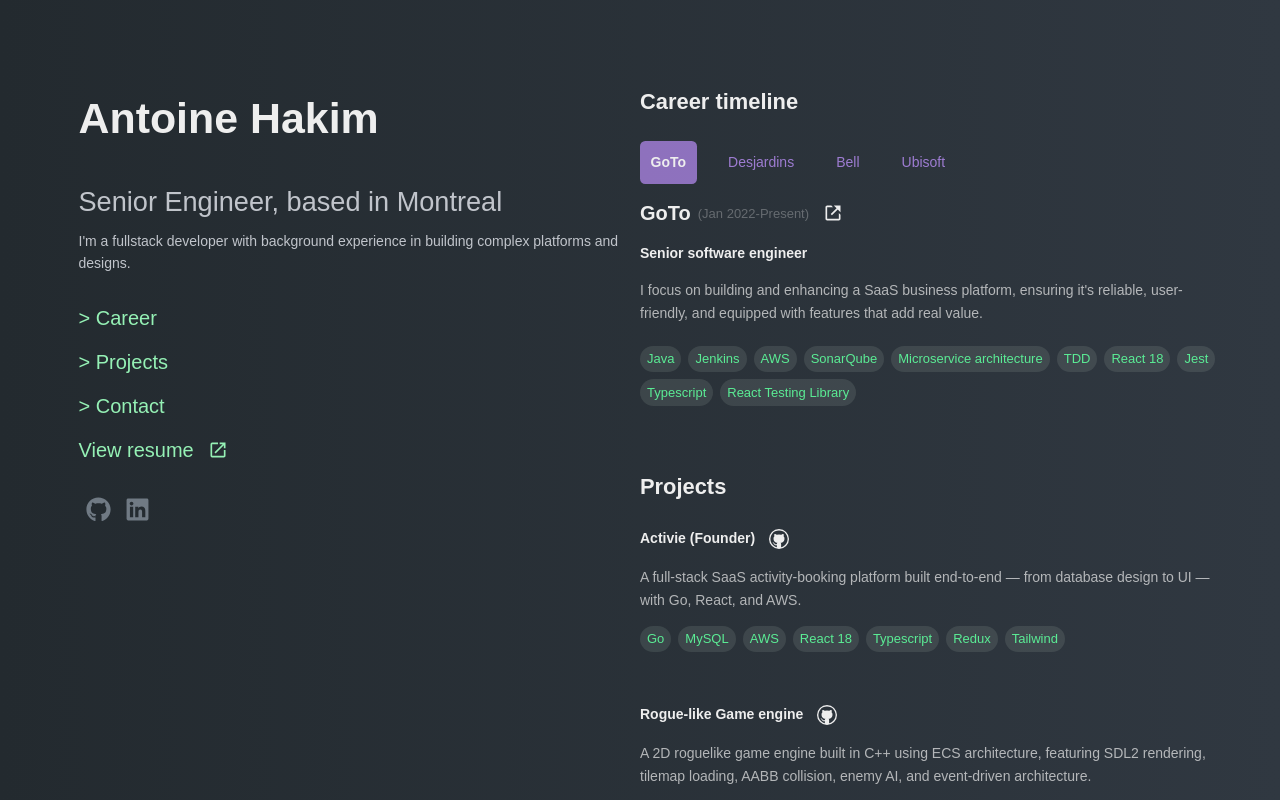
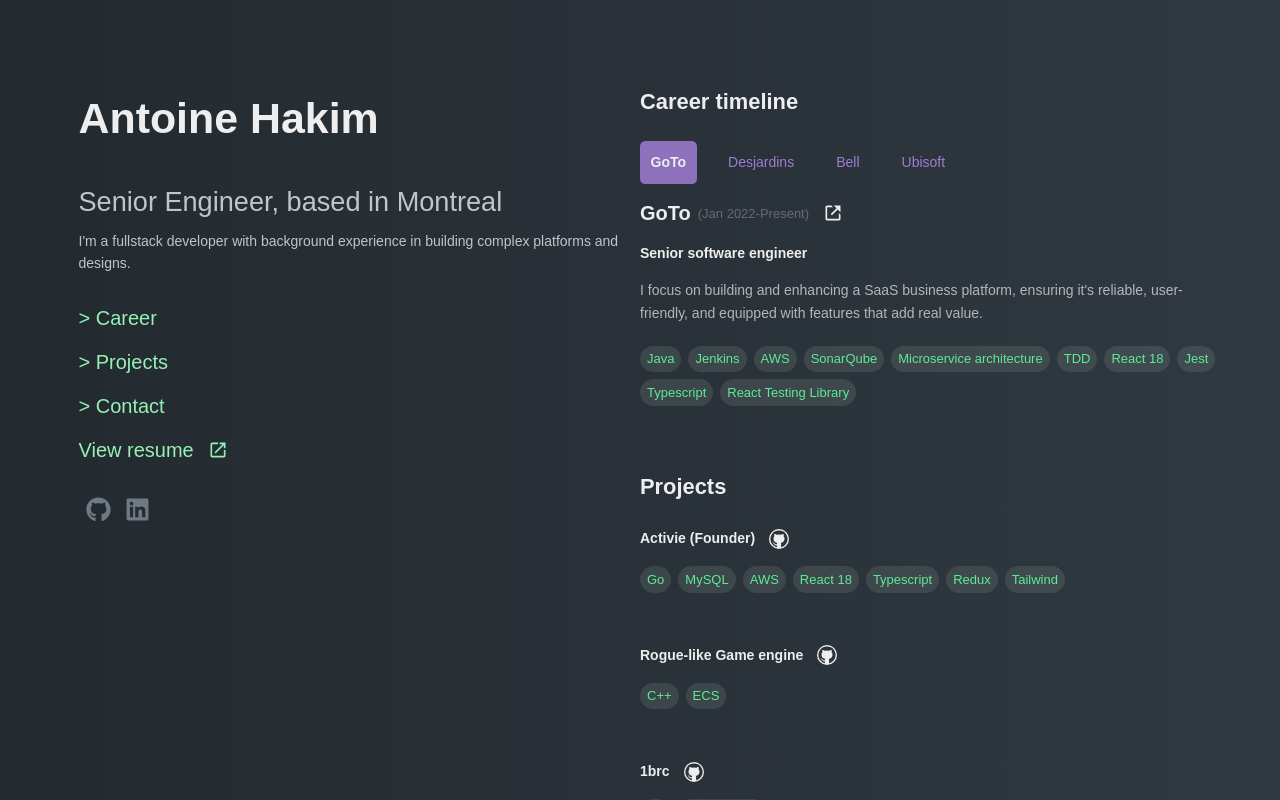
Before and after one commit to thenoobgrammer/my-portfolio-v2, a Next.js app: page /en in a window 1280 px wide. Shown: the top 800 px of the page. Built offline with nearby package versions, Linux system fonts and the light colour scheme; a web font is replaced by a local one.

Commit message:
Build should function now

```diff
--- a/src/app/[locale]/_sections/projects.tsx
+++ b/src/app/[locale]/_sections/projects.tsx
@@ -39,7 +39,7 @@
 											</Link>
 										</IconButton>
 									</div>
-									{project.url && (
+									{/*{project.url && (
 										<a href={project.url} target="_blank" rel="noreferrer" className="text-md">
 											{project.summary}
 											<span className="absolute -inset-3 -z-10 md:-inset-4 lg:block" />
@@ -47,7 +47,7 @@
 									)}
 									{!project.url && project.summary && (
 										<p className="text-md text-light/70">{project.summary}</p>
-									)}
+									)}*/}
 									<div className="flex flex-wrap">
 										{project.technologies.map(({ name, url, tag }) => (
 											<Chip className="group-hover/chip:bg-highlight group-hover/chip:text-accent-200" key={tag}>
--- a/src/i18n/request.ts
+++ /dev/null
@@ -1,5 +0,0 @@
-import { getRequestConfig } from 'next-intl/server'
-
-export default getRequestConfig(async ({ locale }) => ({
-	messages: (await import(`../messages/${locale}.json`)).default,
-}))
```
